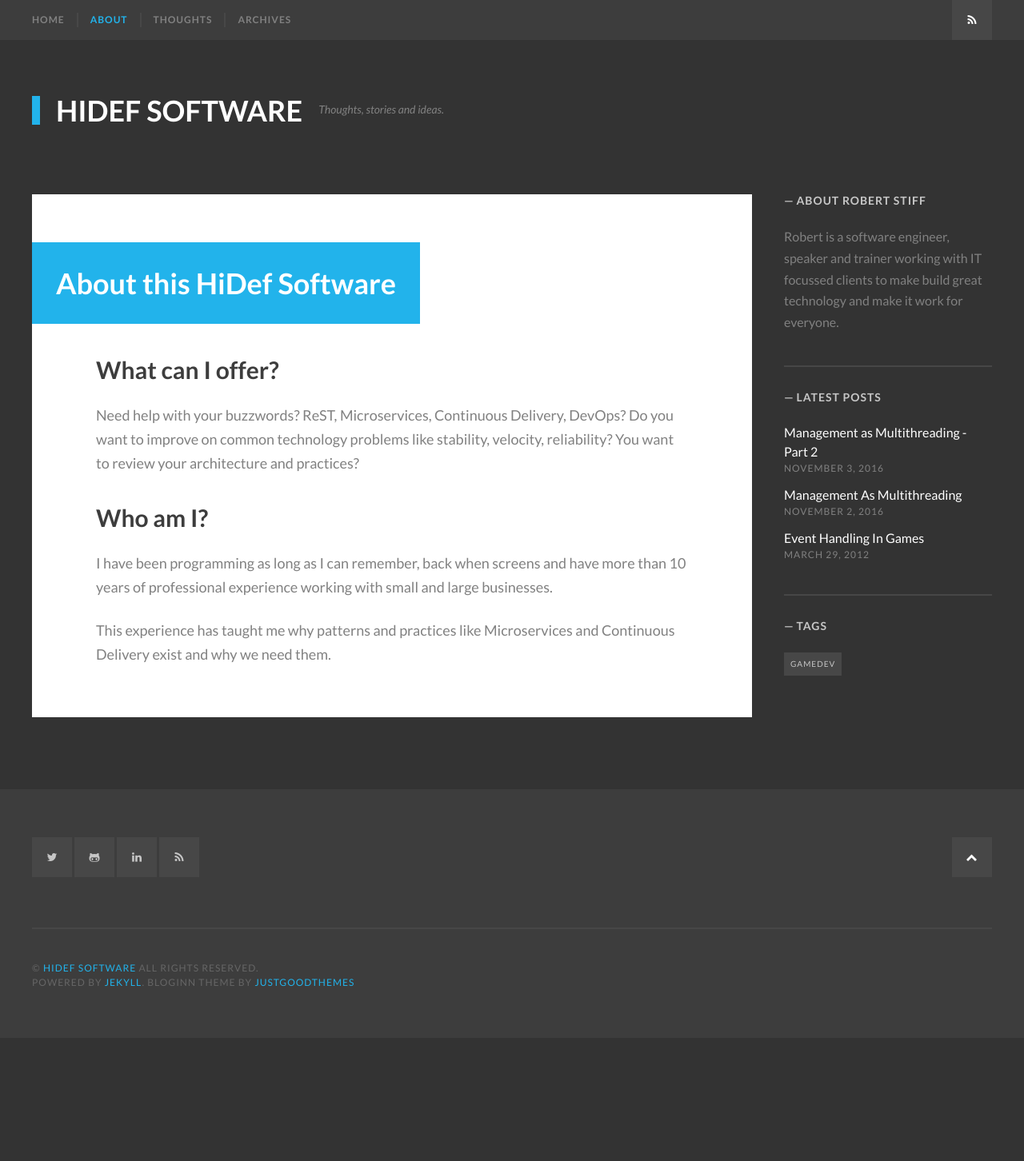
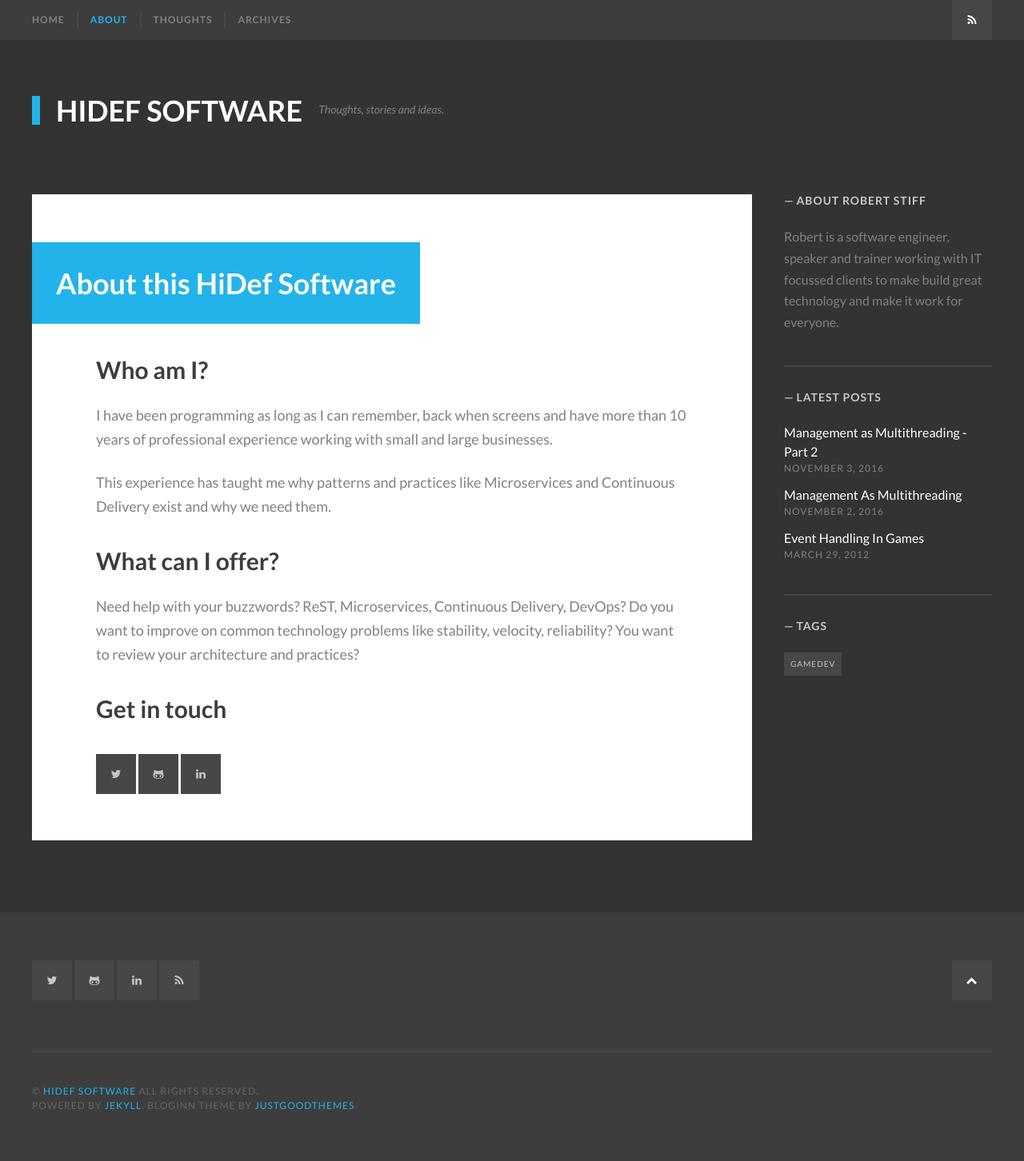
Before and after one commit to uatec/hidef.github.io, a Jekyll site: the page built from about.md, in a window 1280 px wide. Shown: the whole page at 80% size. Built offline with Jekyll 4.4.1, drawn with Linux system fonts in a browser that asks for light colours; some web fonts are replaced; before the commit the page ends 1298 px from its top, so only the background shows below that.

Commit message:
Contact Links.

```diff
--- a/about.md
+++ b/about.md
@@ -3,13 +3,49 @@ layout: page
 title: About this HiDef Software
 <!--banner_image: aboutPage.jpg-->
 ---
+<h2>Who am I?</h2>
 
-## What can I offer?
+<p>I have been programming as long as I can remember, back when screens and have more than 10 years of professional experience working with small and large businesses.</p>
 
-Need help with your buzzwords? ReST, Microservices, Continuous Delivery, DevOps? Do you want to improve on common technology problems like stability, velocity, reliability? You want to review your architecture and practices?
+<p>This experience has taught me why patterns and practices like Microservices and Continuous Delivery exist and why we need them.</p>
 
-## Who am I?
+<h2>What can I offer?</h2>
 
-I have been programming as long as I can remember, back when screens and have more than 10 years of professional experience working with small and large businesses.
+<p>Need help with your buzzwords? ReST, Microservices, Continuous Delivery, DevOps? Do you want to improve on common technology problems like stability, velocity, reliability? You want to review your architecture and practices?</p>
 
-This experience has taught me why patterns and practices like Microservices and Continuous Delivery exist and why we need them.
+<h2>Get in touch</h2>
+<div class="social-links" style="border-bottom: 0px; padding-top: 0.83em; padding-bottom: 0.83em">
+    {% if site.twitter_username %}
+    <a href="https://twitter.com/{{ site.twitter_username }}" class="fa-twitter square fill-horizontal"><span class="screen-reader-text">Twitter</span></a>
+    {% endif %}
+    {% if site.facebook_username %}
+    <a href="https://www.facebook.com/{{ site.facebook_username }}" class="fa-facebook square fill-horizontal"><span class="screen-reader-text">Facebook</span></a>
+    {% endif %}
+    {% if site.googleplus_username %}
+    <a href="https://plus.google.com/{{ site.googleplus_username }}" class="fa-google-plus square fill-horizontal"><span class="screen-reader-text">Google+</span></a>
+    {% endif %}
+    {% if site.github_username %}
+    <a href="https://github.com/{{ site.github_username }}" class="fa-github-alt square fill-horizontal"><span class="screen-reader-text">GitHub</span></a>
+    {% endif %}
+    {% if site.codepen_username %}
+    <a href="http://codepen.io/{{ site.codepen_username }}" class="fa-codepen square fill-horizontal"><span class="screen-reader-text">CodePen</span></a>
+    {% endif %}
+    {% if site.dribbble_uername %}
+    <a href="https://dribbble.com/{{ site.dribbble_uername }}" class="fa-dribbble square fill-horizontal"><span class="screen-reader-text">Dribbble</span></a>
+    {% endif %}
+    {% if site.medium_username %}
+    <a href="https://medium.com/{{ site.medium_username }}" class="fa-medium square fill-horizontal"><span class="screen-reader-text">Medium</span></a>
+    {% endif %}
+    {% if site.instagram_username %}
+    <a href="http://instagram.com/{{ site.instagram_username }}" class="fa-instagram square fill-horizontal"><span class="screen-reader-text">Instagram</span></a>
+    {% endif %}
+    {% if site.pinterest_username %}
+    <a href="http://www.pinterest.com/{{ site.pinterest_username }}" class="fa-pinterest-p square fill-horizontal"><span class="screen-reader-text">Pinterest</span></a>
+    {% endif %}
+    {% if site.linkedin_username %}
+    <a href="https://www.linkedin.com/in/{{ site.linkedin_username }}" class="fa-linkedin square fill-horizontal"><span class="screen-reader-text">LinkedIn</span></a>
+    {% endif %}
+    {% if site.email_address %}
+    <a href="mailto:{{ site.email_address }}" class="fa-envelope square fill-horizontal"><span class="screen-reader-text">LinkedIn</span></a>
+    {% endif %}
+</div>
```
